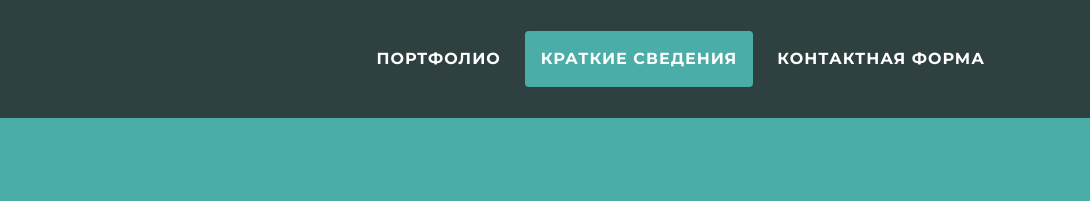
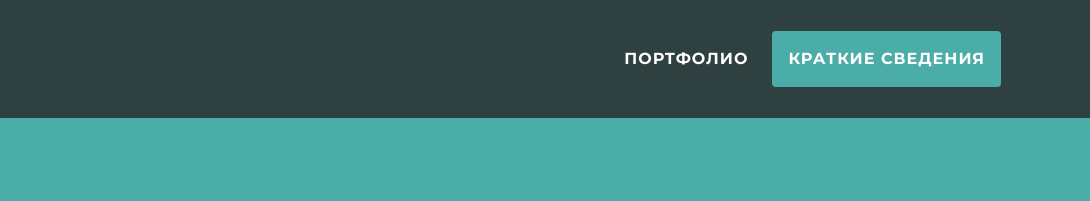
Before and after one commit to kulaska/kulaska.github.io, a plain HTML site: page index.html in a window 1280 px wide. Shown: the top 201 px of the page, 190-1280 px from the left. Drawn offline with nearby package versions, Linux system fonts and the light colour scheme; files that its build step writes are made by us from their sources; files whose address does not match are found by name.

Commit message:
Add files via upload

```diff
--- a/index.html
+++ b/index.html
@@ -44,9 +44,9 @@
             <li class="nav-item mx-0 mx-lg-1">
               <a class="nav-link py-3 px-0 px-lg-3 rounded js-scroll-trigger" href="#about">Краткие сведения</a>
             </li>
-            <li class="nav-item mx-0 mx-lg-1">
+           <!-- <li class="nav-item mx-0 mx-lg-1">
               <a class="nav-link py-3 px-0 px-lg-3 rounded js-scroll-trigger" href="#hui">Контактная форма</a>
-            </li>
+            </li> -->
           </ul>
         </div>
       </div>
@@ -194,8 +194,8 @@
             </form>
           </div>
         </div>
-      </div>-->
-    </section>
+      </div>
+    </section> -->
 
     <!-- Footer
     <footer class="footer text-center">
```
